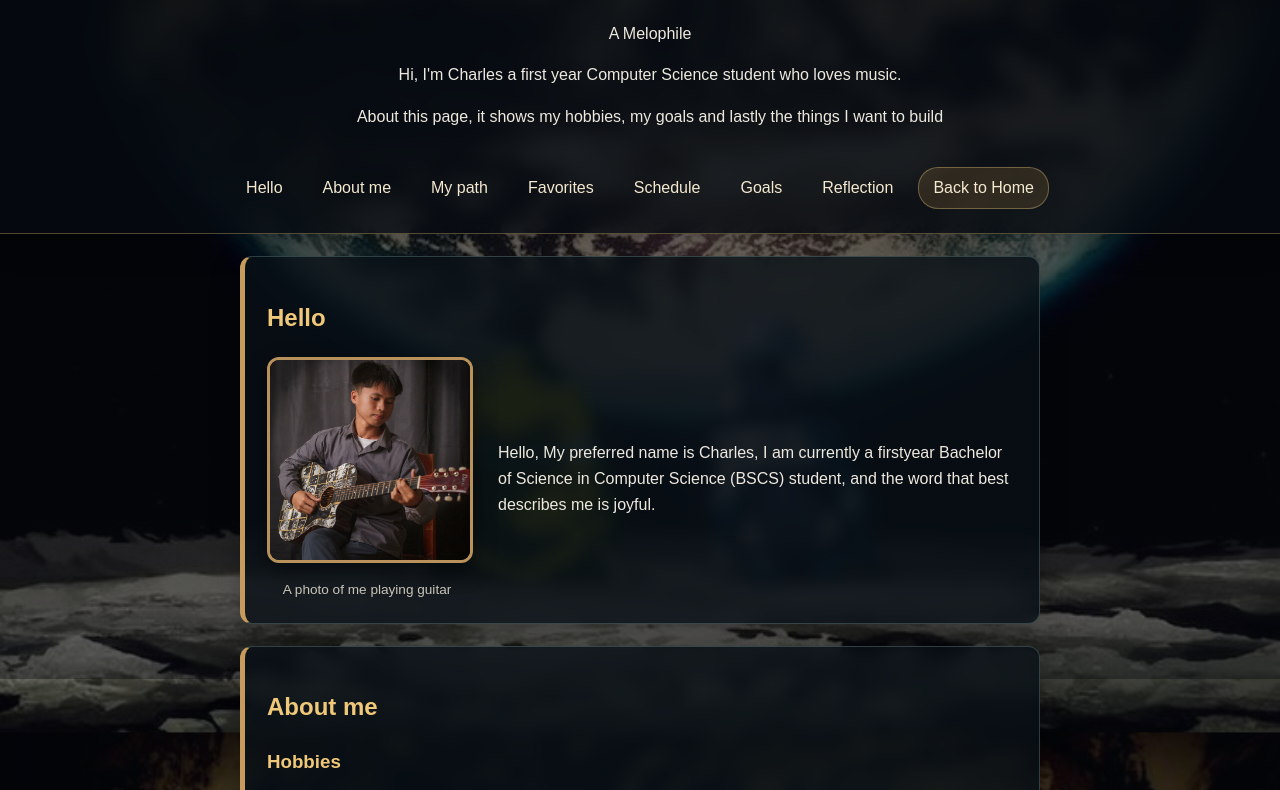
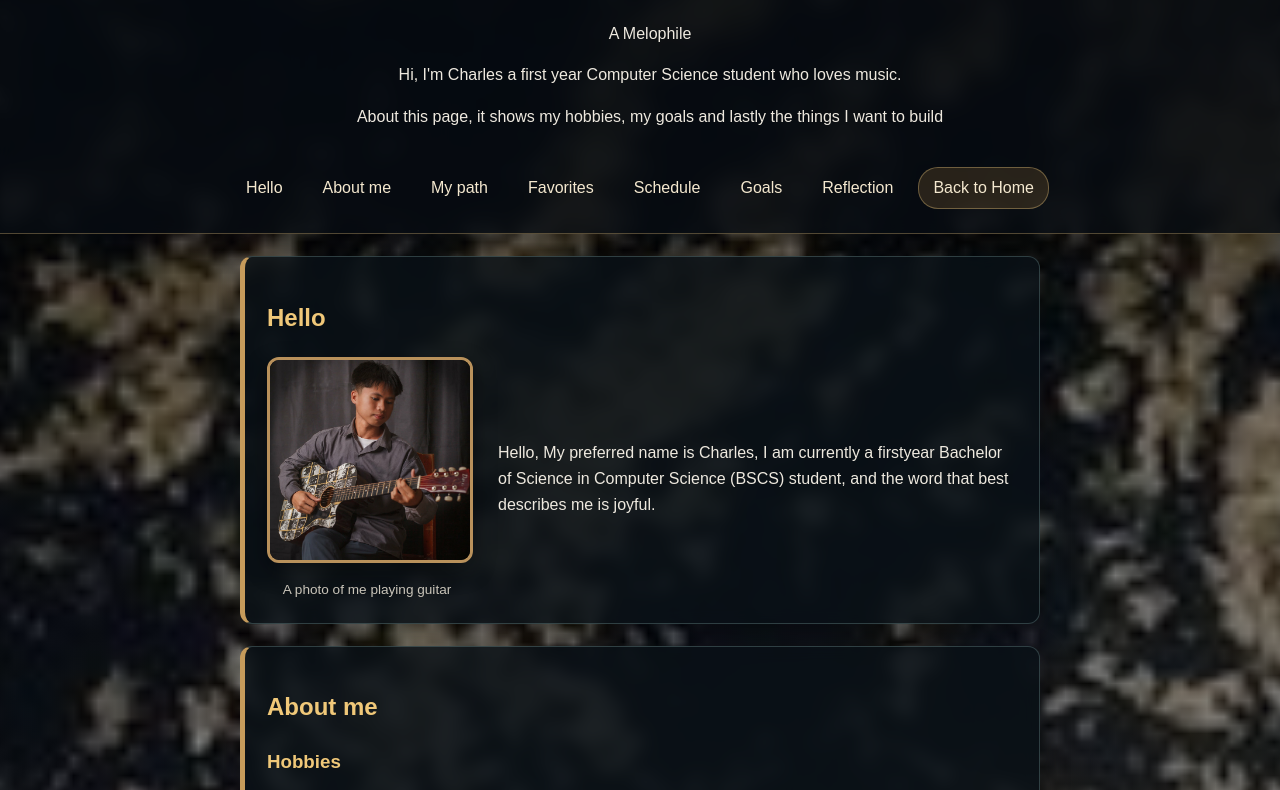
Before and after one commit to charlesivanmurillosanchez26-star/My-projects-1st-year, a plain HTML site: page index.html in a window 1280 px wide. Shown: the part 121-911 px from the top of the page. Drawn offline with Linux system fonts and the light colour scheme.

Commit message:
Fix background attachment and spelling in CSS
Fixed background attachment property and corrected spelling of 'background'.

```diff
--- a/style.css
+++ b/style.css
@@ -9,7 +9,7 @@ body {
   background:
     linear-gradient(rgba(5, 8, 13, 0.48), rgba(5, 8, 13, 0.68)),
     url("images/Moon%20view%20Cyberpunk%20Edgerunners.jpg") center center / cover no-repeat fixed;
-  backgound-attachment: scroll;
+  background-attachment: scroll;
 }
 
 
```
